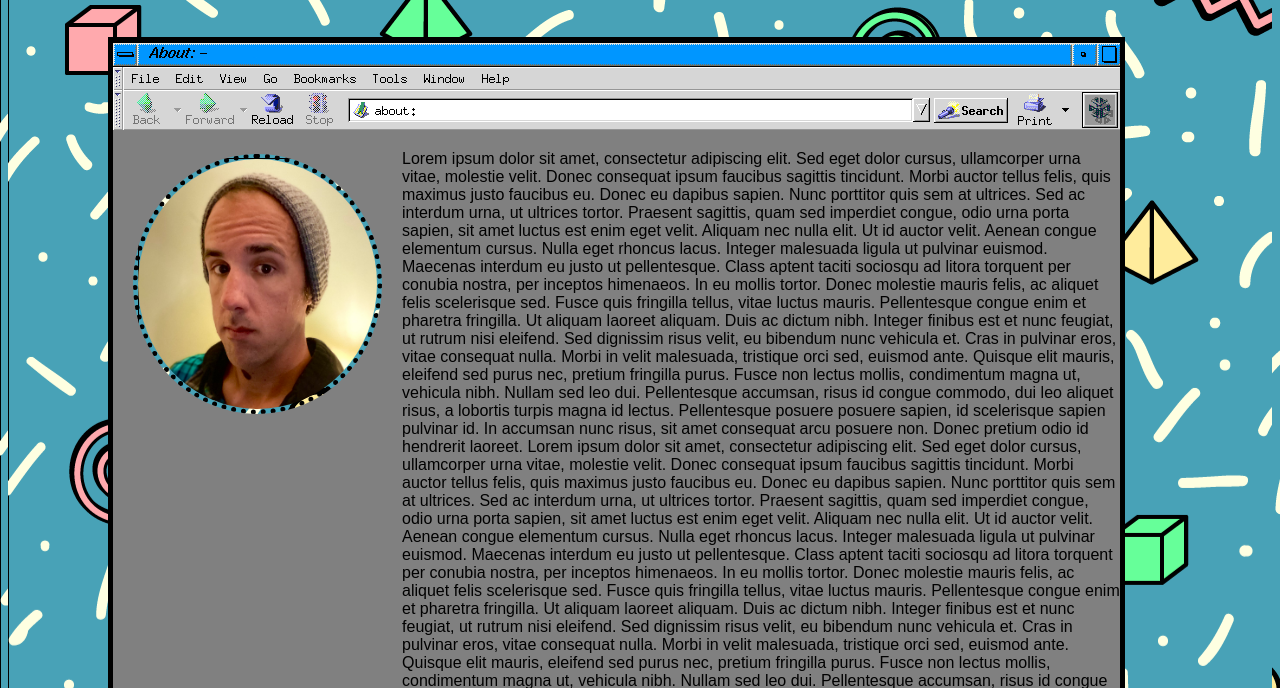
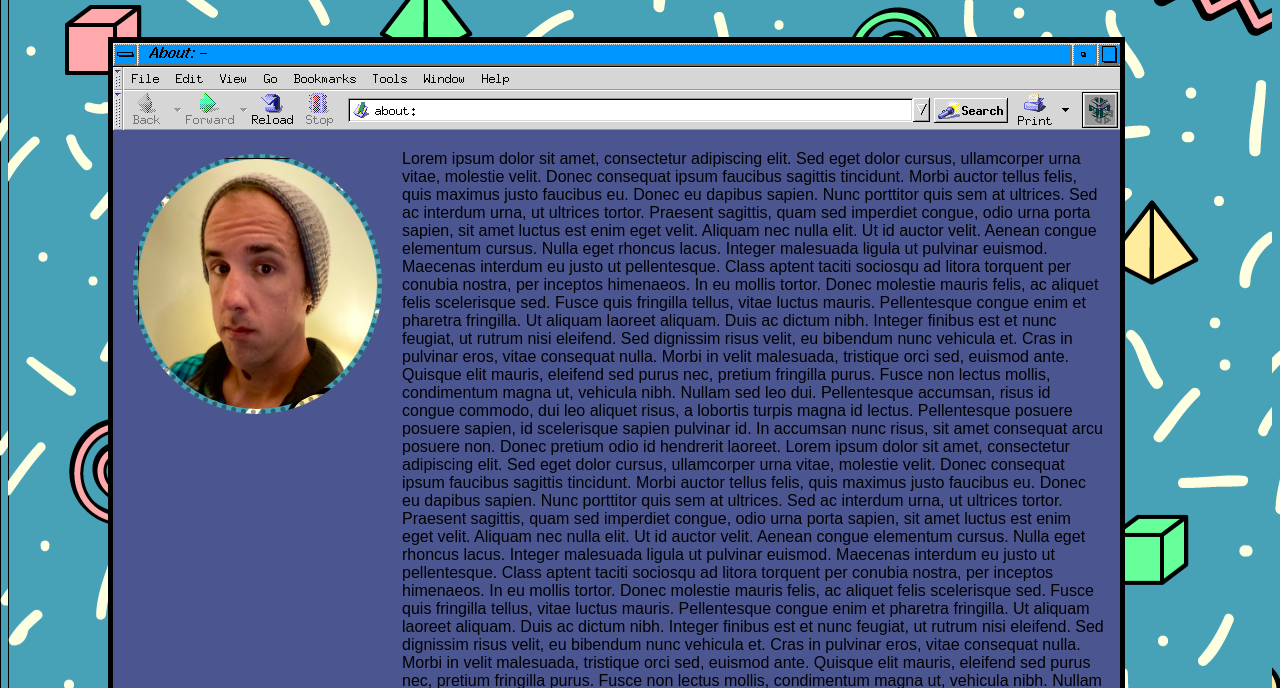
Before and after one commit to MarkRRyan/2023-portfolio, a plain HTML site: page index.html in a window 1280 px wide. Shown: the part 112-800 px from the top of the page. Drawn offline with Linux system fonts and the light colour scheme.

Commit message:
minor css changes

```diff
--- a/index.html
+++ b/index.html
@@ -10,7 +10,9 @@
 <body>
     <h1>Welcome to my Portfolio</h1>
     <div class="webpage-container">
-        <img src="public/about-bar.png" alt="about-bar" class="about-bar" />
+        <div class="nav-div">
+            <img src="public/about-bar.png" alt="about-bar" class="about-bar" />
+        </div>
         <div class="this-div">
             <img src="public/IMG_3764.jpg" alt="me" class="me"/>
             <p class="welcome-text">
--- a/style.css
+++ b/style.css
@@ -1,3 +1,7 @@
+:root {
+    --main-background-color: #4b5690;
+}
+
 * {
     background-attachment: fixed;
     background-image: url('public/wp1878725.png');
@@ -14,8 +18,8 @@ h1 {
 
 .webpage-container {
     background-image: none;
-    background-color: grey;
-    border: 5px solid black;
+    background-color: var(--main-background-color);
+    border: 5px solid rgb(0, 0, 0);
     height: 800px ;
     margin-top: 20px;
     margin-left: 100px;
@@ -24,21 +28,27 @@ h1 {
     width: 1007px;
 }
 
+.nav-div {
+    background-image: none;
+    background-color: var(--main-background-color);
+}
+
 .me {
     height: 250px;
-    border: 5px dotted black;
+    border: 5px dotted rgba(0, 0, 0, 0.394);
     border-radius: 100%;
-    background-color: grey;
+    background-color: var(--main-background-color);
     margin: 20px;
 }
 
 .welcome-text {
-    background-color: grey;
+    background-color: var(--main-background-color);
     background-image: none;
+    padding-right: 15px;
 }
 
 .this-div {
-    background-color: grey;
+    background-color: var(--main-background-color);
     background-image: none;
     display: flex;
 }
```
